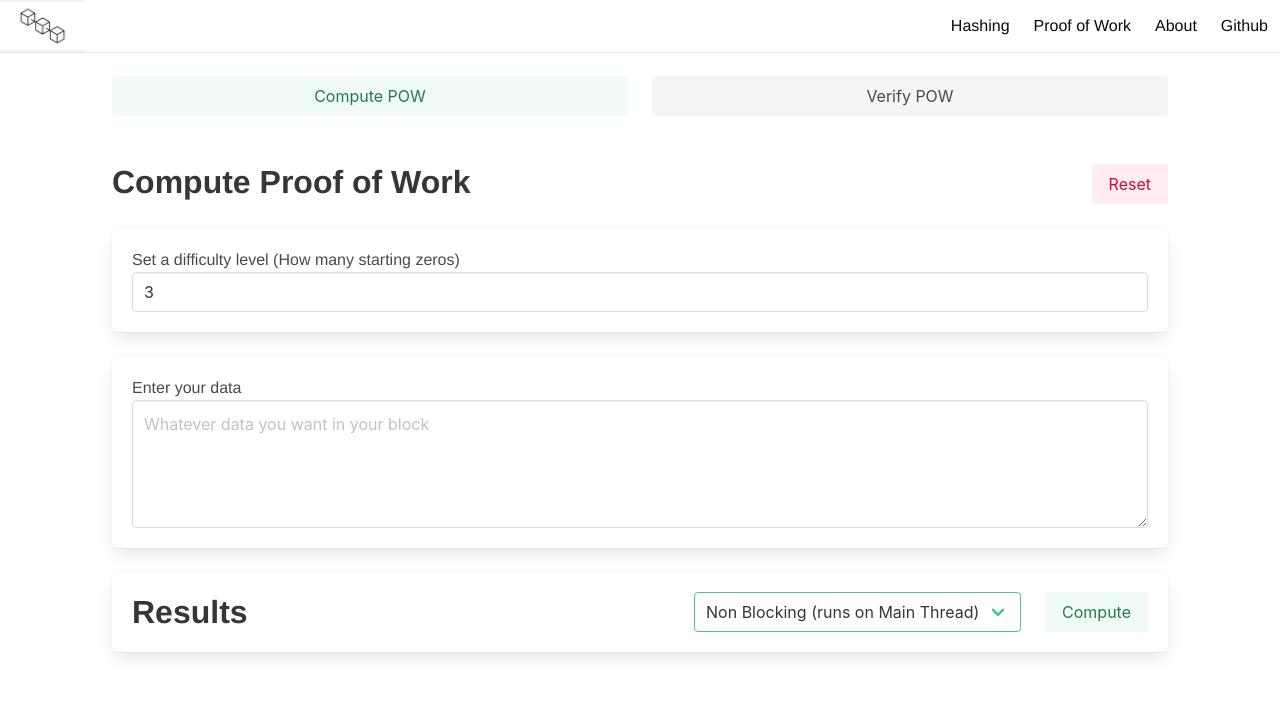
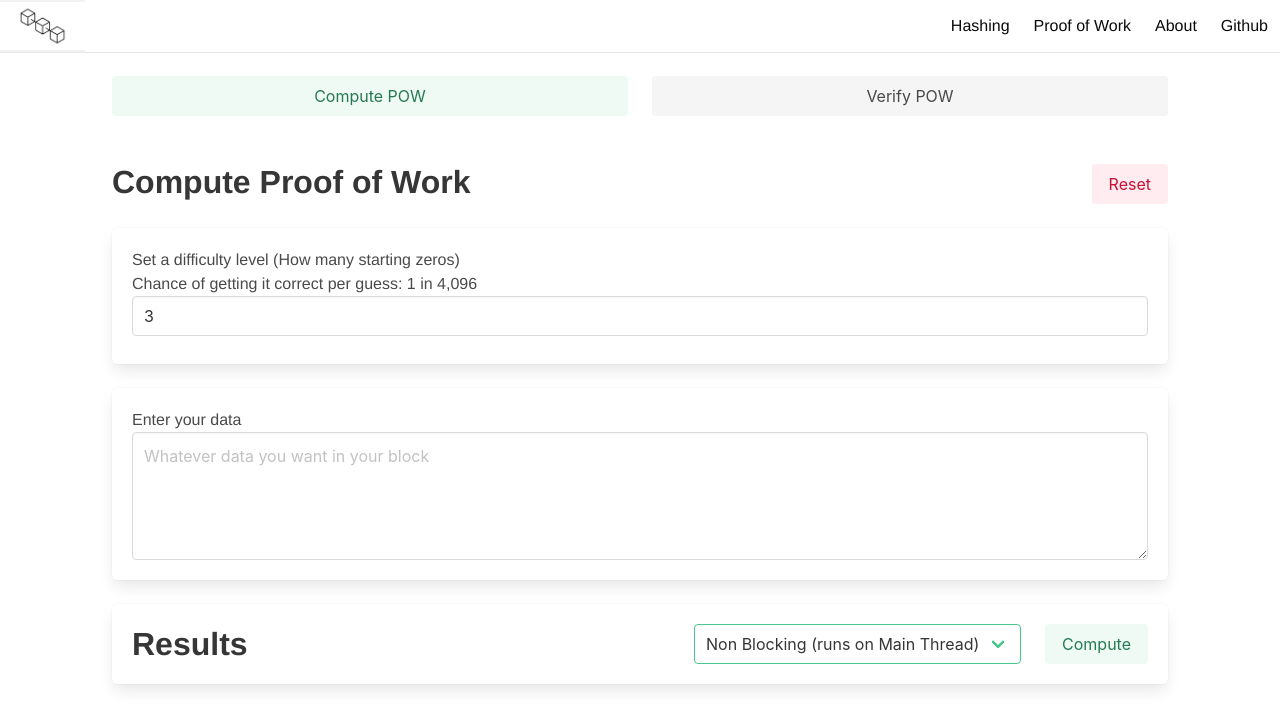
Before and after one commit to Enkel-Digital/blockchain-demo, a Vue app: page /#/pow in a window 1280 px wide. Shown: the top 728 px of the page. Built offline with nearby package versions, Linux system fonts and the light colour scheme.

Commit message:
Show POW's difficulty/probability.

```diff
--- a/src/components/ComputePOW.vue
+++ b/src/components/ComputePOW.vue
@@ -19,6 +19,12 @@
     <div class="box">
       <label>
         Set a difficulty level (How many starting zeros)
+        <br />
+
+        <!-- Dynamically show the probability. Probability is 16 as output is in Hex -->
+        <!-- Chance of getting it correct per guess: 1 in {{ 16 ** difficulty }} -->
+        Chance of getting it correct per guess: 1 in
+        {{ Intl.NumberFormat().format(16 ** difficulty) }}
 
         <input
           v-model="difficulty"
@@ -30,6 +36,15 @@
           @keypress.enter="compute"
         />
       </label>
+
+      <div class="mt-2 has-text-danger">
+        <span v-if="difficulty > 5">
+          Danger! This might take very long to compute!
+        </span>
+        <span v-else-if="difficulty > 4">
+          Warning! This might take some time to compute.
+        </span>
+      </div>
     </div>
 
     <!-- @todo dynamically calculate and show the difficulty level in terms of probabilities? -->
```
